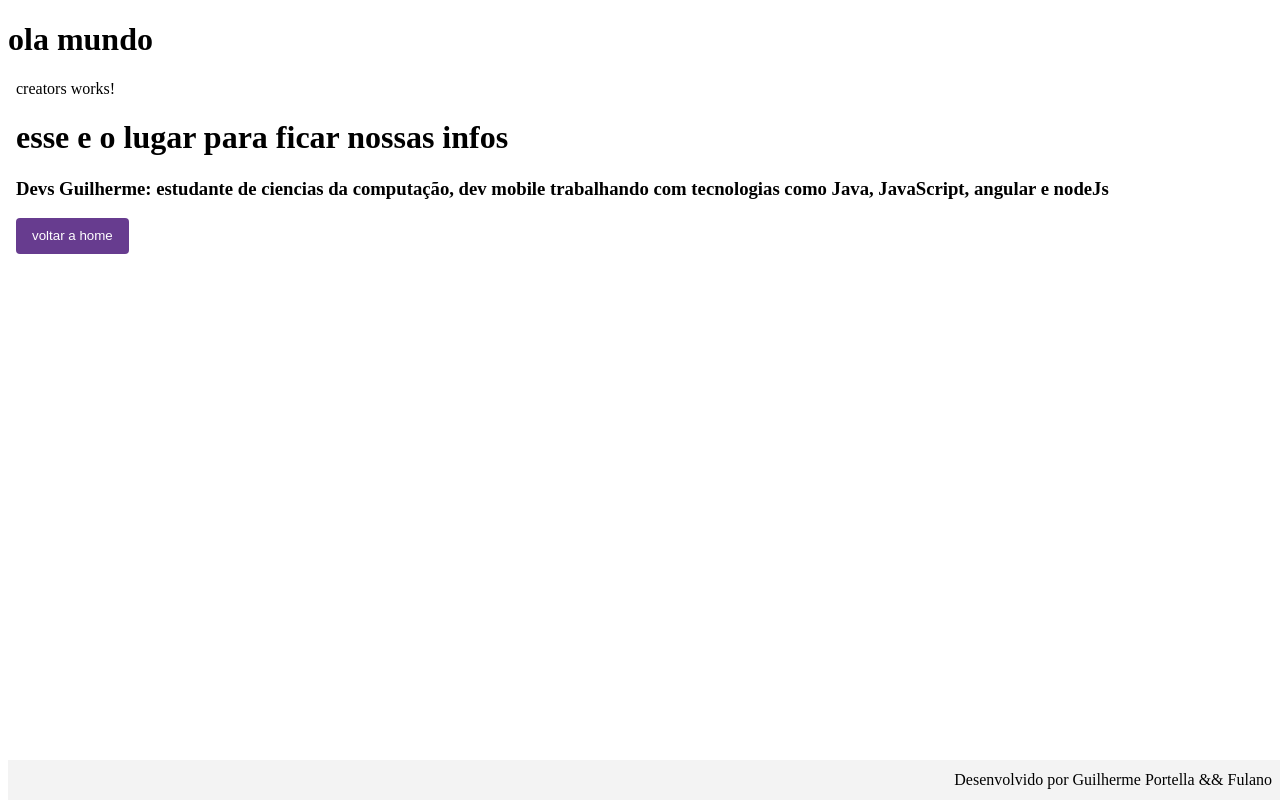
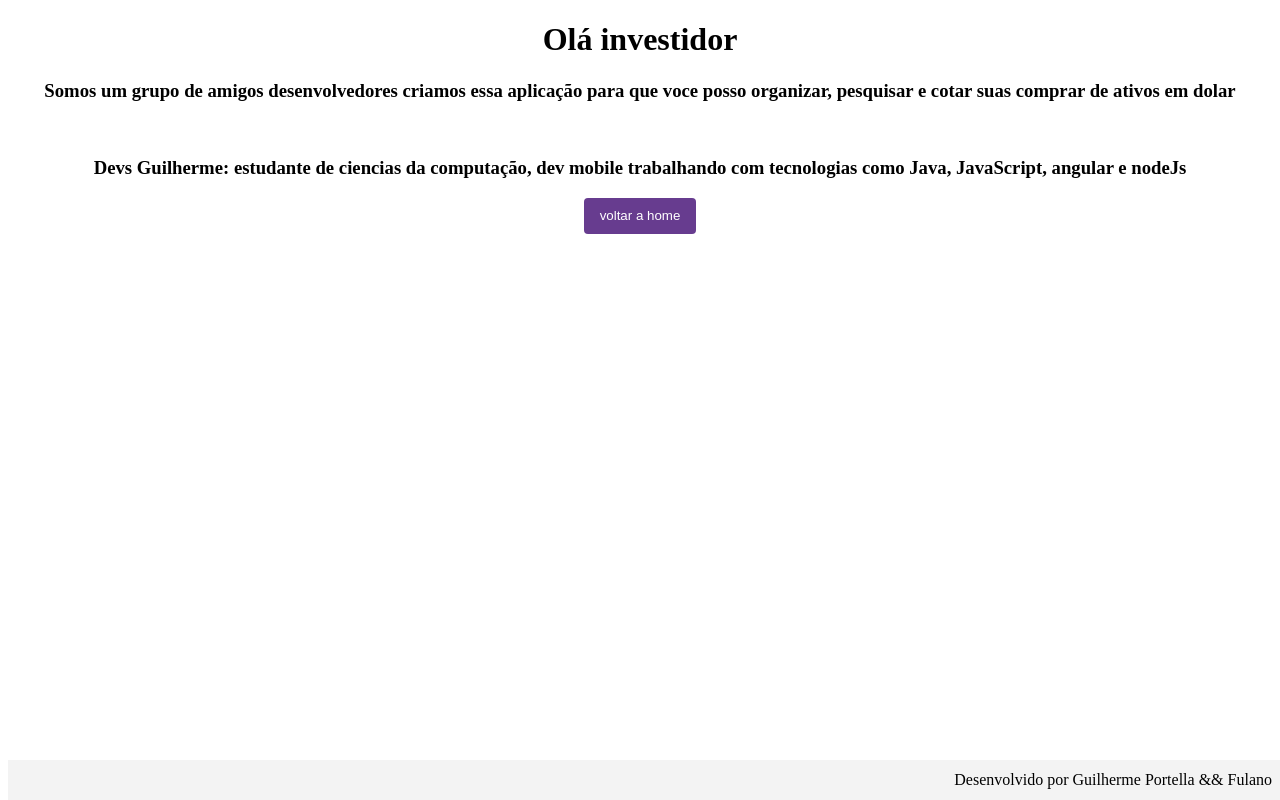
Before and after one commit to GuilhermePortella/sitecotacaodolar, an Angular app: page /creators in a window 1280 px wide. Built offline with nearby package versions, Linux system fonts and the light colour scheme.

Commit message:
Inicio pag de noticias

```diff
--- a/src/app/app.component.html
+++ b/src/app/app.component.html
@@ -1,3 +1,2 @@
-<h1>ola mundo</h1>
 <router-outlet></router-outlet>
 <app-footer></app-footer>
--- a/src/app/components/creators/creators.component.css
+++ b/src/app/components/creators/creators.component.css
@@ -1,3 +1,7 @@
+body{
+    text-align: center;
+}
+
 button{
     color: white;
     background-color: rgb(103, 60, 143);
--- a/src/app/components/creators/creators.component.html
+++ b/src/app/components/creators/creators.component.html
@@ -1,15 +1,20 @@
 <!DOCTYPE html>
 <html lang="en">
+
 <head>
   <meta charset="UTF-8">
   <meta http-equiv="X-UA-Compatible" content="IE=edge">
   <meta name="viewport" content="width=device-width, initial-scale=1.0">
   <title>Contate-nos</title>
 </head>
+
 <body>
-    <p>creators works!</p>
-
-    <h1>esse e o lugar para ficar nossas infos</h1>
+  <h1>Olá investidor</h1>
+  <h3>Somos um grupo de amigos desenvolvedores
+    criamos essa aplicação para que voce posso organizar, pesquisar e
+    cotar suas comprar de ativos em dolar
+  </h3>
+  <br>
   <span>
     <h3> Devs Guilherme: estudante de ciencias da computação, dev mobile trabalhando com
       tecnologias como Java, JavaScript, angular e nodeJs
@@ -22,4 +27,5 @@
   </button>
 
 </body>
+
 </html>
--- a/src/app/components/home/home.component.css
+++ b/src/app/components/home/home.component.css
@@ -1,3 +1,6 @@
+body{
+    text-align: center;
+}
 button{
     color: white;
     background-color: rgb(103, 60, 143);
--- a/src/app/components/home/home.component.html
+++ b/src/app/components/home/home.component.html
@@ -9,13 +9,14 @@
 <body>
     <p>home works!</p>
 
-    <p style="background-color: blueviolet;">ola mundo</p>
-
-
 
     <button (click)="creatorsOption()" mat-raised-button color="primary">
         Creators
     </button>
 
+    <button (click)="newsOption()" mat-raised-button color="primary">
+        News
+    </button>
+
 </body>
 </html>
--- a/src/app/components/home/home.component.ts
+++ b/src/app/components/home/home.component.ts
@@ -18,4 +18,8 @@ export class HomeComponent implements OnInit {
     this.router.navigate(['creators'])
   }
 
+  newsOption(): void {
+    this.router.navigate(['news'])
+  }
+
 }
--- a/src/app/components/news/news.component.css
+++ b/src/app/components/news/news.component.css
@@ -0,0 +1,8 @@
+body {
+  text-align: center;
+}
+
+button {
+  color: white;
+  background-color: rgb(103, 60, 143);
+}
--- a/src/app/components/news/news.component.html
+++ b/src/app/components/news/news.component.html
@@ -1 +1,20 @@
+<!DOCTYPE html>
+<html lang="en">
+<head>
+    <meta charset="UTF-8">
+    <meta http-equiv="X-UA-Compatible" content="IE=edge">
+    <meta name="viewport" content="width=device-width, initial-scale=1.0">
+    <title>Contate-nos</title>
+</head>
+<body>
+
+
 <p>news works!</p>
+
+
+<button (click)="cancel()" mat-raised-button color="primary">
+    voltar a home
+</button>
+
+</body>
+</html>
--- a/src/app/components/news/news.component.ts
+++ b/src/app/components/news/news.component.ts
@@ -1,4 +1,5 @@
 import { Component, OnInit } from '@angular/core';
+import { ActivatedRoute, Router } from '@angular/router';
 
 @Component({
   selector: 'app-news',
@@ -6,10 +7,14 @@ import { Component, OnInit } from '@angular/core';
   styleUrls: ['./news.component.css']
 })
 export class NewsComponent implements OnInit {
-
-  constructor() { }
+  constructor(private router: Router, private route: ActivatedRoute) { }
 
   ngOnInit(): void {
   }
 
+  cancel(): void {
+    this.router.navigate(['home'])
+  }
+
+
 }
```
Lines whose indentation alone changed are shown as unchanged.
